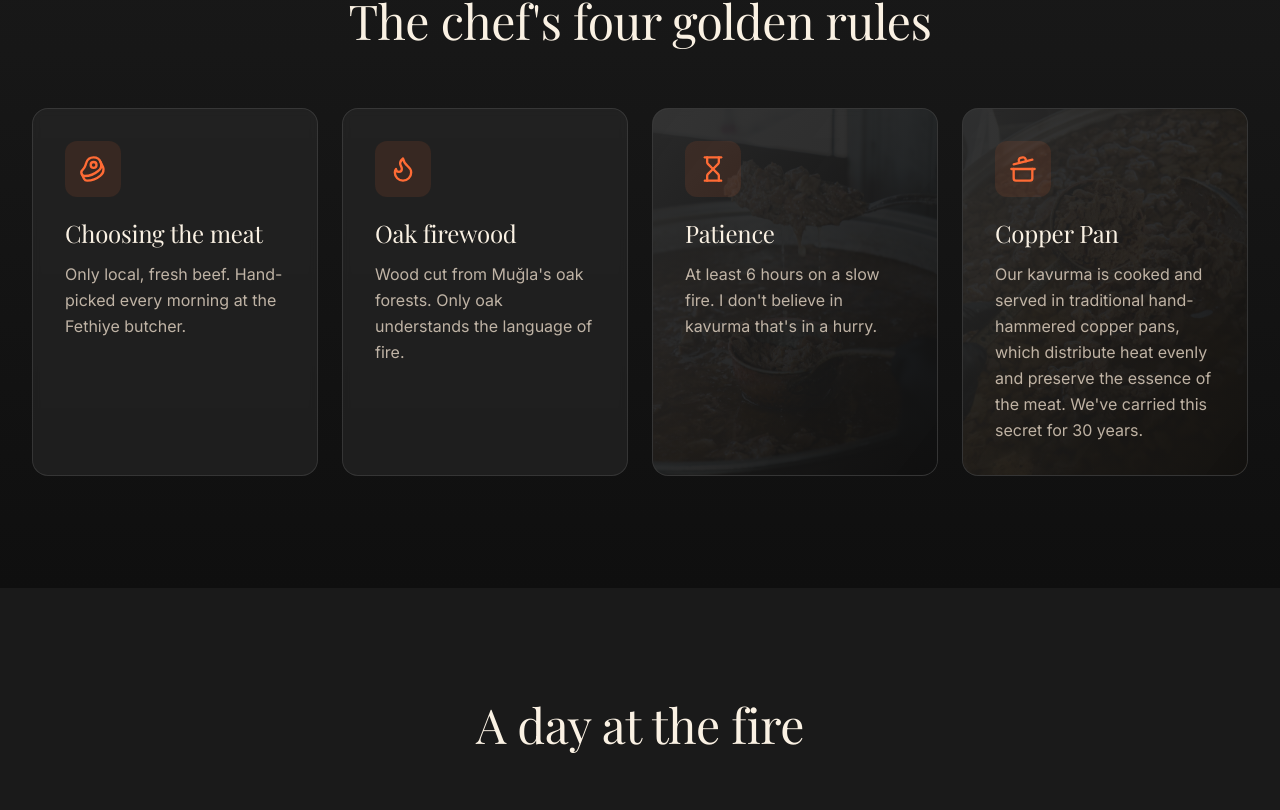
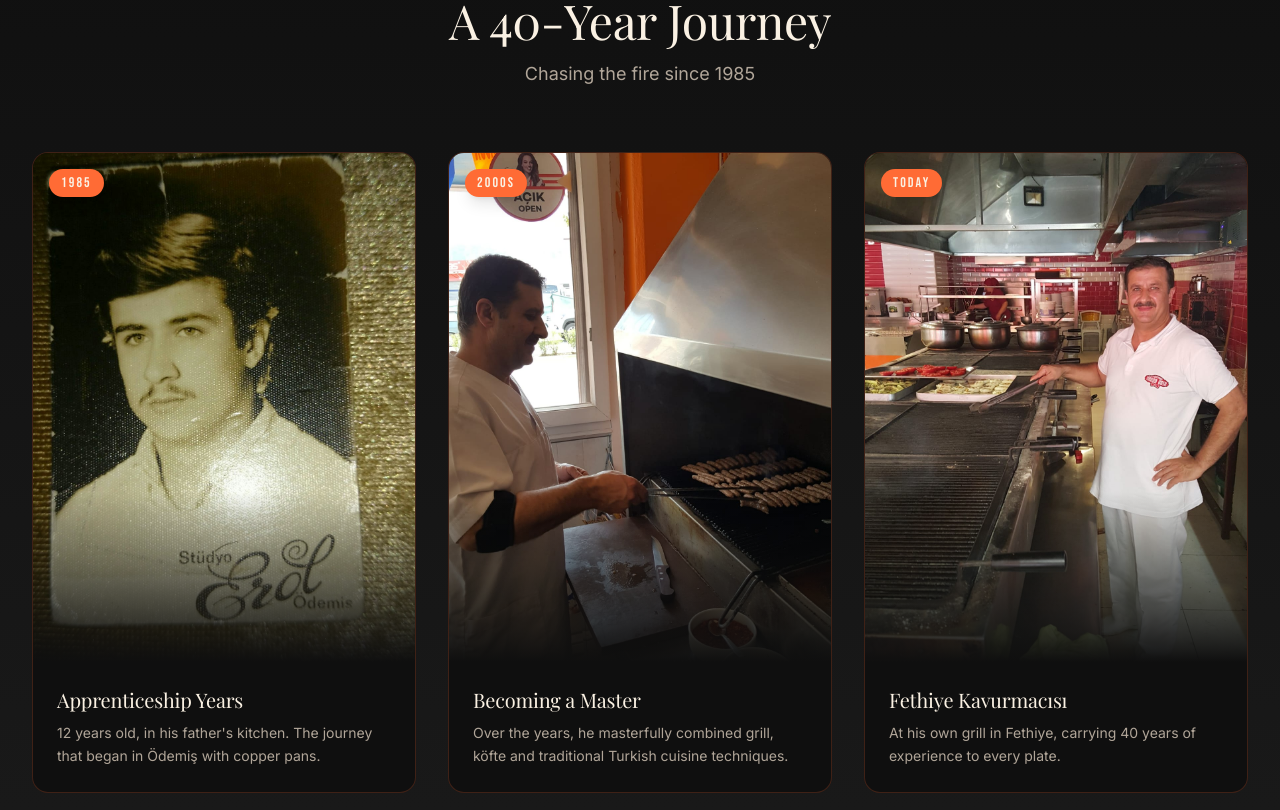
Before and after one commit to saygingemici25800-pixel/fethiye-kavurmacisi, a Next.js app: page /en/mehmet-usta in a window 1280 px wide. Shown: the part 1540-2350 px from the top of the page. Built offline with nearby package versions, Linux system fonts and the light colour scheme; a web font is replaced by a local one.

Commit message:
Add Mehmet Usta history timeline with vintage photos

```diff
--- a/src/app/[locale]/mehmet-usta/page.tsx
+++ b/src/app/[locale]/mehmet-usta/page.tsx
@@ -48,6 +48,28 @@ export default async function MehmetUstaPage({
     { src: '/images/ilik-kemikleri.jpg', alt: 'İlik kemikleri pişirme' },
     { src: '/images/gallery/buyuk-tepsi-kavurma.jpg', alt: 'Geleneksel bakır tepside kavurma' },
     { src: '/images/gallery/kavurma-yufka-hazirlik.jpg', alt: 'Yufka üzerinde kavurma hazırlığı' },
+  ];
+
+  const historyItems: Array<{
+    key: 'apprentice' | 'master' | 'today';
+    src: string;
+    alt: string;
+  }> = [
+    {
+      key: 'apprentice',
+      src: '/images/mehmet-usta/genclik-1985.jpeg',
+      alt: 'Mehmet Usta gençlik yılları, 1985',
+    },
+    {
+      key: 'master',
+      src: '/images/mehmet-usta/koftede-usta.jpeg',
+      alt: 'Mehmet Usta ızgara başında köfte yaparken',
+    },
+    {
+      key: 'today',
+      src: '/images/mehmet-usta/buyuk-ocak.jpeg',
+      alt: "Mehmet Usta bugün, Fethiye Kavurmacısı ocağında",
+    },
   ];
 
   return (
@@ -110,6 +132,46 @@ export default async function MehmetUstaPage({
               </div>
             </div>
           </div>
+        </div>
+      </Section>
+
+      {/* History timeline */}
+      <Section className="bg-gradient-to-b from-charcoal-dark to-charcoal">
+        <SectionHeader
+          eyebrow={t('history.eyebrow')}
+          title={t('history.title')}
+          subtitle={t('history.subtitle')}
+        />
+
+        <div className="grid gap-6 md:gap-8 grid-cols-1 md:grid-cols-3">
+          {historyItems.map(({ key, src, alt }) => (
+            <article
+              key={key}
+              className="group overflow-hidden rounded-2xl border border-flame/20 bg-charcoal-dark transition-transform duration-500 hover:scale-[1.03] hover:border-flame/50"
+            >
+              <div className="relative aspect-[3/4] overflow-hidden">
+                <Image
+                  src={src}
+                  alt={alt}
+                  fill
+                  sizes="(max-width: 768px) 100vw, 33vw"
+                  className="object-cover transition-transform duration-700 group-hover:scale-110"
+                />
+                <span className="absolute left-4 top-4 inline-flex items-center rounded-full bg-flame px-3 py-1 font-accent text-sm tracking-[0.15em] text-cream-light shadow-lg">
+                  {t(`history.items.${key}.date`)}
+                </span>
+                <div className="pointer-events-none absolute inset-x-0 bottom-0 h-1/3 bg-gradient-to-t from-charcoal-dark to-transparent" />
+              </div>
+              <div className="p-6">
+                <h3 className="font-heading text-xl text-cream-light">
+                  {t(`history.items.${key}.title`)}
+                </h3>
+                <p className="mt-2 text-sm leading-relaxed text-cream/70">
+                  {t(`history.items.${key}.desc`)}
+                </p>
+              </div>
+            </article>
+          ))}
         </div>
       </Section>
 
--- a/src/i18n/messages/en.json
+++ b/src/i18n/messages/en.json
@@ -157,6 +157,28 @@
       "Every morning he still stands at the fire. Every confit plate leaves his hands, and nothing goes to the table until he has tasted it himself.",
       "Fethiye Kavurmacısı isn't just a restaurant — it is the story of Mehmet Usta's 40 years of patience, passion and hospitality."
     ],
+    "history": {
+      "eyebrow": "FROM PAST TO PRESENT",
+      "title": "A 40-Year Journey",
+      "subtitle": "Chasing the fire since 1985",
+      "items": {
+        "apprentice": {
+          "date": "1985",
+          "title": "Apprenticeship Years",
+          "desc": "12 years old, in his father's kitchen. The journey that began in Ödemiş with copper pans."
+        },
+        "master": {
+          "date": "2000s",
+          "title": "Becoming a Master",
+          "desc": "Over the years, he masterfully combined grill, köfte and traditional Turkish cuisine techniques."
+        },
+        "today": {
+          "date": "Today",
+          "title": "Fethiye Kavurmacısı",
+          "desc": "At his own grill in Fethiye, carrying 40 years of experience to every plate."
+        }
+      }
+    },
     "secretTitle": "My secret",
     "secretSubtitle": "The chef's four golden rules",
     "secrets": {
--- a/src/i18n/messages/tr.json
+++ b/src/i18n/messages/tr.json
@@ -157,6 +157,28 @@
       "Bugün, 40 yılı aşkın tecrübesiyle her sabah ocağın başına geçiyor. Her kavurma tabağı onun elinden çıkıyor, hiçbiri teslim edilmeden önce tatmadan masaya gitmiyor.",
       "Fethiye Kavurmacısı sadece bir restoran değil; Mehmet Usta'nın 40 yıllık sabrının, tutkusunun ve misafirperverliğinin hikayesidir."
     ],
+    "history": {
+      "eyebrow": "GEÇMİŞTEN BUGÜNE",
+      "title": "40 Yıllık Yolculuk",
+      "subtitle": "1985'ten bugüne, ateşin peşinde",
+      "items": {
+        "apprentice": {
+          "date": "1985",
+          "title": "Çıraklık Yılları",
+          "desc": "12 yaşında babasının mutfağında. Ödemiş'te bakır tavalarla başlayan yolculuk."
+        },
+        "master": {
+          "date": "2000'ler",
+          "title": "Ustalaşmak",
+          "desc": "Yıllar içinde ızgara, köfte ve geleneksel Türk mutfağı tekniklerini ustalıkla birleştirdi."
+        },
+        "today": {
+          "date": "Bugün",
+          "title": "Fethiye Kavurmacısı",
+          "desc": "Fethiye'de kendi ocağında, 40 yılın birikimini her tabağa taşıyor."
+        }
+      }
+    },
     "secretTitle": "Benim Sırrım",
     "secretSubtitle": "Ustanın 4 altın kuralı",
     "secrets": {
```
